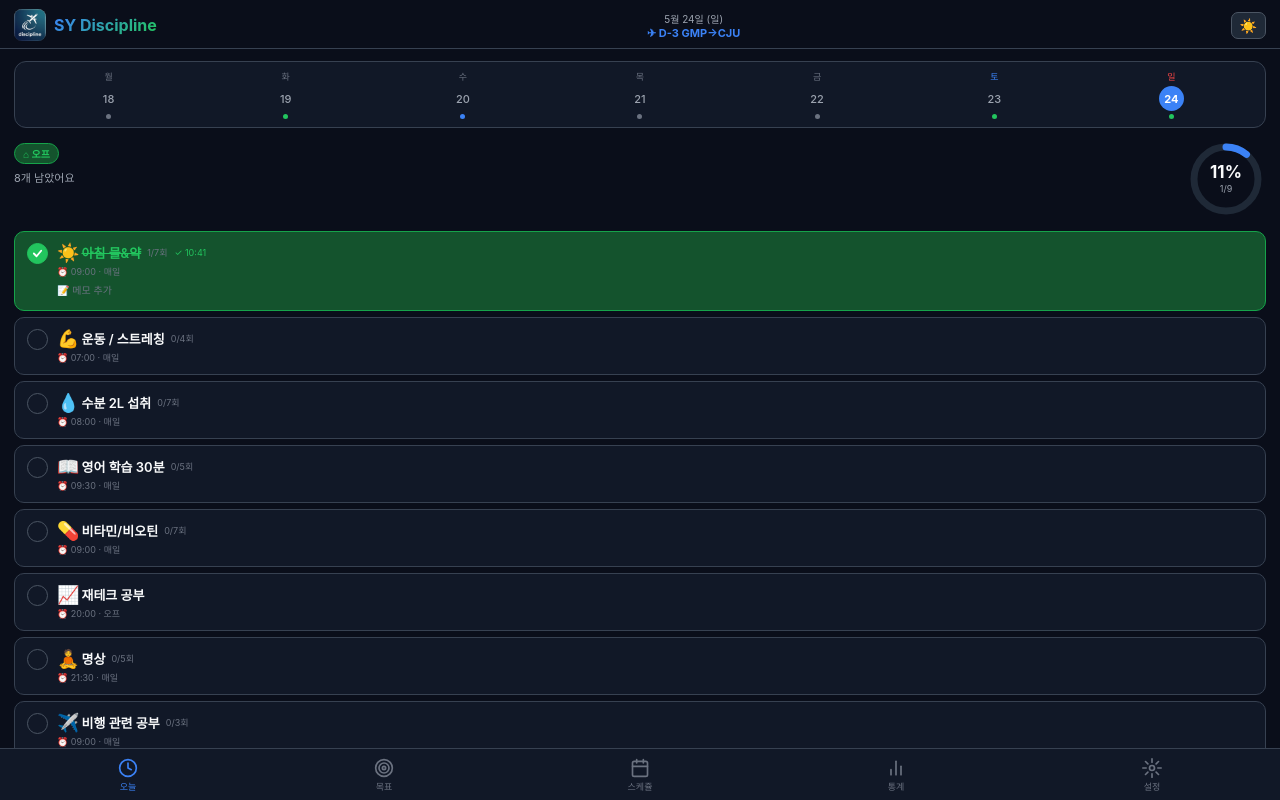
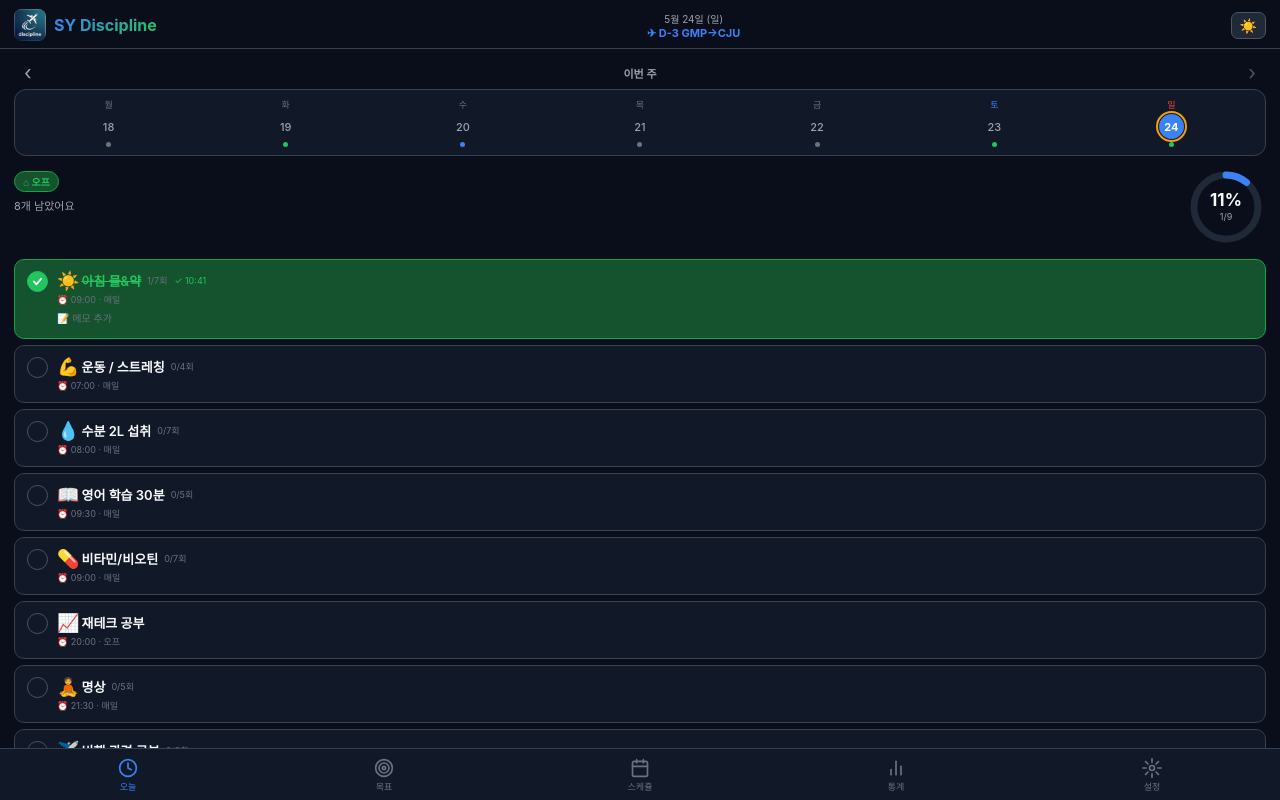
Before and after one commit to siyoung614/sy-discipline, a plain HTML site: page index.html in a window 1280 px wide. Both pictures are taken after a click on the element 37 px from the left and 253 px from the top of the page. Drawn offline with Linux system fonts and the light colour scheme.

Commit message:
Add files via upload

```diff
--- a/index.html
+++ b/index.html
@@ -61,11 +61,22 @@ html,body{height:100%;background:var(--bg);color:var(--text);font-family:-apple-
 .stitle{font-size:12px;font-weight:700;color:var(--text);margin-bottom:9px}
 /* WEEK STRIP */
 .week-strip{display:flex;gap:2px;margin-bottom:11px;background:var(--bg2);border:.5px solid var(--border);border-radius:12px;padding:8px 6px}
-.ws-day{flex:1;display:flex;flex-direction:column;align-items:center;gap:3px}
+.ws-day{flex:1;display:flex;flex-direction:column;align-items:center;gap:3px;cursor:pointer;-webkit-tap-highlight-color:transparent}
 .ws-lbl{font-size:9px;color:var(--text3);font-weight:500}
 .ws-num{width:25px;height:25px;border-radius:50%;display:flex;align-items:center;justify-content:center;font-size:11px;font-weight:500;color:var(--text2)}
 .ws-num.today{background:var(--blue);color:white;font-weight:700}
+.ws-num.selected{background:var(--yellow);color:white;font-weight:700}
+.ws-num.today.selected{background:var(--blue);outline:2.5px solid var(--yellow);outline-offset:1px}
 .ws-dot{width:5px;height:5px;border-radius:50%;background:var(--bg3)}
+/* WEEK NAV */
+.week-nav{display:flex;align-items:center;justify-content:space-between;margin-bottom:4px}
+.week-nav-btn{background:none;border:none;color:var(--text2);font-size:20px;cursor:pointer;padding:2px 10px;font-family:inherit;border-radius:6px;-webkit-tap-highlight-color:transparent;line-height:1;transition:color .2s}
+.week-nav-btn:disabled{color:var(--border2);cursor:default}
+.week-nav-lbl{font-size:11px;color:var(--text2);font-weight:600}
+/* VIEWING BANNER */
+.view-banner{display:flex;align-items:center;justify-content:space-between;background:var(--yellow-bg);border:.5px solid var(--yellow-border);border-radius:9px;padding:7px 12px;margin-bottom:9px}
+.view-banner-txt{font-size:12px;color:var(--yellow);font-weight:600}
+.view-banner-btn{font-size:11px;color:var(--yellow);background:none;border:.5px solid var(--yellow-border);border-radius:6px;padding:3px 10px;cursor:pointer;font-family:inherit;font-weight:600}
 /* HABIT */
 .hi{display:flex;align-items:flex-start;gap:9px;padding:10px 12px;border:.5px solid var(--border);border-radius:10px;margin-bottom:6px;background:var(--bg2);transition:all .2s;-webkit-user-select:none;user-select:none}
 .hi.dn{background:var(--green-bg);border-color:var(--green-border)}
@@ -184,7 +195,7 @@ html,body{height:100%;background:var(--bg);color:var(--text);font-family:-apple-
   <div class="hdr">
     <img src="icon-192.png" alt="SY"/>
     <div class="hdr-title">SY Discipline</div>
-    <div class="hdr-mid">
+    <div class="hdr-mid" onclick="goToday()" style="cursor:pointer">
       <div class="hdr-date" id="hdr-date"></div>
       <div class="hdr-dday" id="hdr-dday"></div>
     </div>
@@ -193,6 +204,11 @@ html,body{height:100%;background:var(--bg);color:var(--text);font-family:-apple-
 
   <!-- TODAY -->
   <div id="p-today" class="scroll">
+    <div class="week-nav" id="week-nav">
+      <button class="week-nav-btn" onclick="shiftWeek(-1)">‹</button>
+      <div class="week-nav-lbl" id="week-nav-lbl"></div>
+      <button class="week-nav-btn" onclick="shiftWeek(1)" id="week-nav-next">›</button>
+    </div>
     <div class="week-strip" id="week-strip"></div>
     <div style="display:flex;align-items:flex-start;gap:11px;margin-bottom:12px">
       <div style="flex:1;padding-top:3px">
@@ -459,6 +475,7 @@ let H=[...DEFS.map(d=>({...d}))], C={}, CT={}, M={}, SC={};
 let editId=null, addOpen=false, manFlights=[];
 let calY=new Date().getFullYear(), calM=new Date().getMonth();
 let ntT=[], curTab='today', pwVisible=false, curTheme='dark', celebrated=false;
+let viewDate=TODAY, weekOffset=0;
 
 const KH='syv4-h', KC='syv4-c', KCT='syv4-ct', KM='syv4-m', KS='syv4-s', KTH='syv4-theme', KTP='syv4-tpl';
 let _toastT=null;
@@ -548,7 +565,9 @@ function cycleTheme(){const a=['dark','light','auto'];applyTheme(a[(a.indexOf(cu
 
 // ── D-DAY ────────────────────────────────────────────────────────
 function rdHeader(){
-  document.getElementById('hdr-date').textContent=new Date().toLocaleDateString('ko-KR',{month:'long',day:'numeric',weekday:'short'});
+  const vdObj=new Date(viewDate+'T00:00:00');
+  const isToday=viewDate===TODAY;
+  document.getElementById('hdr-date').textContent=vdObj.toLocaleDateString('ko-KR',{month:'long',day:'numeric',weekday:'short'})+(isToday?'':' 📅');
   for(let i=0;i<60;i++){
     const ds=DS(i);
     if(getType(ds)==='flight'){
@@ -597,7 +616,7 @@ function G(tab){
     document.getElementById('p-'+t).style.display=t===tab?'':'none';
     document.getElementById('nb-'+t).classList.toggle('on',t===tab);
   });
-  if(tab==='today'){rdWeekStrip();rdToday();}
+  if(tab==='today'){rdHeader();rdWeekStrip();rdToday();}
   else if(tab==='stats') rdStats();
   else if(tab==='sched') rdSched();
   else if(tab==='goal')  rdGoal();
@@ -605,32 +624,84 @@ function G(tab){
 }
 
 // ── WEEK STRIP ───────────────────────────────────────────────────
+function shiftWeek(dir){
+  if(dir>0&&weekOffset>=0) return; // 이번 주가 최대
+  weekOffset+=dir;
+  rdWeekStrip(); rdToday();
+}
 function rdWeekStrip(){
   const d=new Date(), dow=d.getDay();
-  const mon=new Date(d); mon.setDate(d.getDate()-(dow===0?6:dow-1));
+  const mon=new Date(d);
+  mon.setDate(d.getDate()-(dow===0?6:dow-1)+(weekOffset*7));
+  const sun=new Date(mon); sun.setDate(mon.getDate()+6);
+  // 네비 라벨
+  const lblEl=document.getElementById('week-nav-lbl');
+  const nextEl=document.getElementById('week-nav-next');
+  if(weekOffset===0){
+    lblEl.textContent='이번 주';
+    if(nextEl){ nextEl.style.color='var(--border2)'; nextEl.setAttribute('disabled',''); }
+  } else {
+    const diff=Math.abs(weekOffset);
+    lblEl.textContent=`${diff}주 전`;
+    if(nextEl){ nextEl.style.color='var(--text2)'; nextEl.removeAttribute('disabled'); }
+  }
   document.getElementById('week-strip').innerHTML=WD5.map((wd,i)=>{
     const dt=new Date(mon); dt.setDate(mon.getDate()+i);
-    const ds=fmt(dt), isT=ds===TODAY, t=getType(ds);
+    const ds=fmt(dt), isT=ds===TODAY, isSel=ds===viewDate, t=getType(ds);
     const dotColor=t?TYPES[t].dot:'var(--bg3)';
-    const sun=dt.getDay()===0, sat=dt.getDay()===6;
-    return `<div class="ws-day">
-      <div class="ws-lbl" style="color:${sun?'var(--red)':sat?'var(--blue)':'var(--text3)'}">${wd}</div>
-      <div class="ws-num${isT?' today':''}">${dt.getDate()}</div>
+    const sun2=dt.getDay()===0, sat=dt.getDay()===6;
+    const isFuture=ds>TODAY;
+    const numCls=isT&&isSel?'ws-num today selected':isT?'ws-num today':isSel?'ws-num selected':'ws-num';
+    return `<div class="ws-day" onclick="${isFuture?'':(`selectDay('${ds}')`)}" style="${isFuture?'opacity:.35;cursor:default':''}">
+      <div class="ws-lbl" style="color:${sun2?'var(--red)':sat?'var(--blue)':'var(--text3)'}">${wd}</div>
+      <div class="${numCls}" style="${(!isT&&!isSel)?'color:var(--text2)':''}">${dt.getDate()}</div>
       <div class="ws-dot" style="background:${dotColor}"></div>
     </div>`;
   }).join('');
 }
+function selectDay(ds){
+  viewDate=ds;
+  // 선택한 날짜의 주로 weekOffset 맞추기
+  const today=new Date();
+  const sel=new Date(ds);
+  const diffDays=Math.floor((today-sel)/(1000*60*60*24));
+  const todayDow=today.getDay(), selDow=sel.getDay();
+  const todayMon=new Date(today); todayMon.setDate(today.getDate()-(todayDow===0?6:todayDow-1));
+  const selMon=new Date(sel); selMon.setDate(sel.getDate()-(selDow===0?6:selDow-1));
+  const wDiff=Math.round((todayMon-selMon)/(1000*60*60*24*7));
+  weekOffset=-wDiff;
+  rdWeekStrip(); rdToday();
+}
 
 // ── TODAY ────────────────────────────────────────────────────────
-function thabs(){const t=getType(TODAY);return H.filter(h=>h.on&&(h.days==='all'||h.days===t));}
-const tdn=()=>thabs().filter(h=>!!C[TODAY]?.[h.id]).length;
+function thabs(ds){const d=ds||viewDate;const t=getType(d);return H.filter(h=>h.on&&(h.days==='all'||h.days===t));}
+const tdn=(ds)=>{const d=ds||viewDate;return thabs(d).filter(h=>!!C[d]?.[h.id]).length;};
 
 function rdToday(){
-  const ths=thabs(), dn=tdn(), tot=ths.length, pct=tot?Math.round(dn/tot*100):0;
-  const typ=getType(TODAY);
+  const vd=viewDate;
+  const ths=thabs(vd), dn=tdn(vd), tot=ths.length, pct=tot?Math.round(dn/tot*100):0;
+  const typ=getType(vd);
+  const isPast=vd!==TODAY;
+
+  // 날짜 보기 배너
+  let bannerEl=document.getElementById('view-date-banner');
+  if(!bannerEl){
+    bannerEl=document.createElement('div');
+    bannerEl.id='view-date-banner';
+    const habitList=document.getElementById('habit-list');
+    habitList.parentNode.insertBefore(bannerEl, habitList.parentNode.firstChild);
+  }
+  if(isPast){
+    const vdObj=new Date(vd+'T00:00:00');
+    const lbl=vdObj.toLocaleDateString('ko-KR',{month:'long',day:'numeric',weekday:'short'});
+    bannerEl.innerHTML=`<div class="view-banner"><div class="view-banner-txt">📅 ${lbl} 기록 보기 · 수정 가능</div><button class="view-banner-btn" onclick="goToday()">오늘로</button></div>`;
+  } else {
+    bannerEl.innerHTML='';
+  }
+
   document.getElementById('td-badge').innerHTML=typ?`<span class="tag ${TYPES[typ].cls}" style="cursor:default">${TYPES[typ].badge}</span>`:'';
   document.getElementById('td-warn').style.display=typ?'none':'';
-  const flights=getFlights(TODAY);
+  const flights=getFlights(vd);
   const fEl=document.getElementById('td-flights');
   if(flights&&flights.length){
     fEl.innerHTML=flights.map(fl=>{
@@ -638,7 +709,7 @@ function rdToday(){
       return `<div class="flight-chip"><span style="font-size:10px;font-weight:700;color:var(--blue)">${fl.fn||''}</span><span style="color:var(--text2)">${fl.dep} ${fl.depTime||''}→${fl.arr} ${fl.arrTime||''}</span><span class="quiet-badge">${qh}h전무음</span></div>`;
     }).join('');
   } else fEl.innerHTML='';
-  document.getElementById('td-info').textContent=pct>=100?'🎉 오늘 루틴 완료!':dn>0?`${tot-dn}개 남았어요`:'';
+  document.getElementById('td-info').textContent=pct>=100?'🎉 루틴 완료!':dn>0?`${tot-dn}개 남았어요`:'';
   const circ=2*Math.PI*32;
   const ring=document.getElementById('ring');
   ring.style.strokeDashoffset=(circ-pct/100*circ).toFixed(1);
@@ -646,28 +717,28 @@ function rdToday(){
   const rp=document.getElementById('ring-p');
   rp.textContent=pct+'%'; rp.style.color=pct>=100?'var(--green)':'var(--text)';
   document.getElementById('ring-s').textContent=`${dn}/${tot}`;
-  if(pct>=100&&tot>0&&!celebrated){celebrated=true;setTimeout(celebrate,300);}
+  if(pct>=100&&tot>0&&!isPast&&!celebrated){celebrated=true;setTimeout(celebrate,300);}
   if(pct<100) celebrated=false;
 
   const el=document.getElementById('habit-list');
   if(!ths.length){
-    el.innerHTML=`<div class="card" style="text-align:center;color:var(--text2);padding:20px"><div style="font-size:28px;margin-bottom:7px">✈️</div><div style="font-size:13px">오늘 루틴이 없습니다</div><div style="font-size:11px;margin-top:3px;color:var(--text3)">스케쥴 탭에서 오늘 유형을 설정해 주세요</div></div>`;
+    el.innerHTML=`<div class="card" style="text-align:center;color:var(--text2);padding:20px"><div style="font-size:28px;margin-bottom:7px">✈️</div><div style="font-size:13px">이 날 루틴이 없습니다</div><div style="font-size:11px;margin-top:3px;color:var(--text3)">스케쥴 탭에서 날짜 유형을 설정해 주세요</div></div>`;
     return;
   }
 
   function weekCount(hid){
     let cnt=0;
-    const now=new Date(), dow=now.getDay();
-    const mon=new Date(now); mon.setDate(now.getDate()-(dow===0?6:dow-1));
+    const base=new Date(vd+'T00:00:00'), dow=base.getDay();
+    const mon=new Date(base); mon.setDate(base.getDate()-(dow===0?6:dow-1));
     for(let i=0;i<7;i++){const dt=new Date(mon);dt.setDate(mon.getDate()+i);if(C[fmt(dt)]?.[hid])cnt++;}
     return cnt;
   }
 
   el.innerHTML=ths.map(h=>{
-    const done=!!C[TODAY]?.[h.id];
-    const quiet=!done&&isQuietTime(h.time);
-    const ctTime=CT[TODAY]?.[h.id]||null;
-    const memo=M[TODAY]?.[h.id]||'';
+    const done=!!C[vd]?.[h.id];
+    const quiet=!done&&!isPast&&isQuietTime(h.time);
+    const ctTime=CT[vd]?.[h.id]||null;
+    const memo=M[vd]?.[h.id]||'';
     const wc=weekCount(h.id);
     const goalBadge=h.goal>0?`<span style="font-size:9px;color:var(--text3);margin-left:4px">${wc}/${h.goal}회</span>`:'';
     const timeLabel=done&&ctTime?`<span style="font-size:9px;color:var(--green);margin-left:5px">✓ ${ctTime}</span>`:'';
@@ -693,25 +764,33 @@ function rdToday(){
   }).join('');
 }
 
+function goToday(){
+  viewDate=TODAY;
+  weekOffset=0;
+  rdWeekStrip(); rdToday();
+}
+
 // ── FIXED: tog – deselect works correctly ─────────────────────────
 function tog(id){
-  if(!C[TODAY]) C[TODAY]={};
-  if(!CT[TODAY]) CT[TODAY]={};
-  const wasDone=!!C[TODAY][id];
+  const vd=viewDate;
+  if(!C[vd]) C[vd]={};
+  if(!CT[vd]) CT[vd]={};
+  const wasDone=!!C[vd][id];
   if(wasDone){
     // DESELECT
-    delete C[TODAY][id];
-    delete CT[TODAY][id];
-    if(M[TODAY]) delete M[TODAY][id];
+    delete C[vd][id];
+    delete CT[vd][id];
+    if(M[vd]) delete M[vd][id];
   } else {
     // SELECT
-    C[TODAY][id]=true;
+    C[vd][id]=true;
     const now=new Date();
-    CT[TODAY][id]=`${String(now.getHours()).padStart(2,'0')}:${String(now.getMinutes()).padStart(2,'0')}`;
+    CT[vd][id]=`${String(now.getHours()).padStart(2,'0')}:${String(now.getMinutes()).padStart(2,'0')}`;
     if(navigator.vibrate) navigator.vibrate(50);
   }
   ls.set(KC,C); ls.set(KCT,CT); ls.set(KM,M);
-  schedN(); rdToday();
+  if(vd===TODAY) schedN();
+  rdToday();
 }
 
 function toggleMemo(id){
@@ -719,8 +798,9 @@ function toggleMemo(id){
   if(el) el.style.display=el.style.display==='none'?'block':'none';
 }
 function saveMemo(id,val){
-  if(!M[TODAY]) M[TODAY]={};
-  M[TODAY][id]=val;
+  const vd=viewDate;
+  if(!M[vd]) M[vd]={};
+  M[vd][id]=val;
   ls.set(KM,M);
 }
 
@@ -771,7 +851,7 @@ function dayRate(ds){
 }
 
 function rdStats(){
-  const ths=thabs(),dn=tdn();
+  const ths=thabs(TODAY),dn=tdn(TODAY);
   document.getElementById('s-td').textContent=`${dn}/${ths.length}`;
   const act=H.filter(h=>h.on);
   const avg=act.length?Math.round(act.reduce((a,h)=>a+rate30(h.id),0)/act.length):0;
@@ -1002,7 +1082,7 @@ function saveManual(){
   rdSched();
   rdWeekStrip();
   rdHeader();
-  if(ds===TODAY) rdToday();
+  rdToday();
   schedN();
   // Reset form
   manFlights=[];
```
